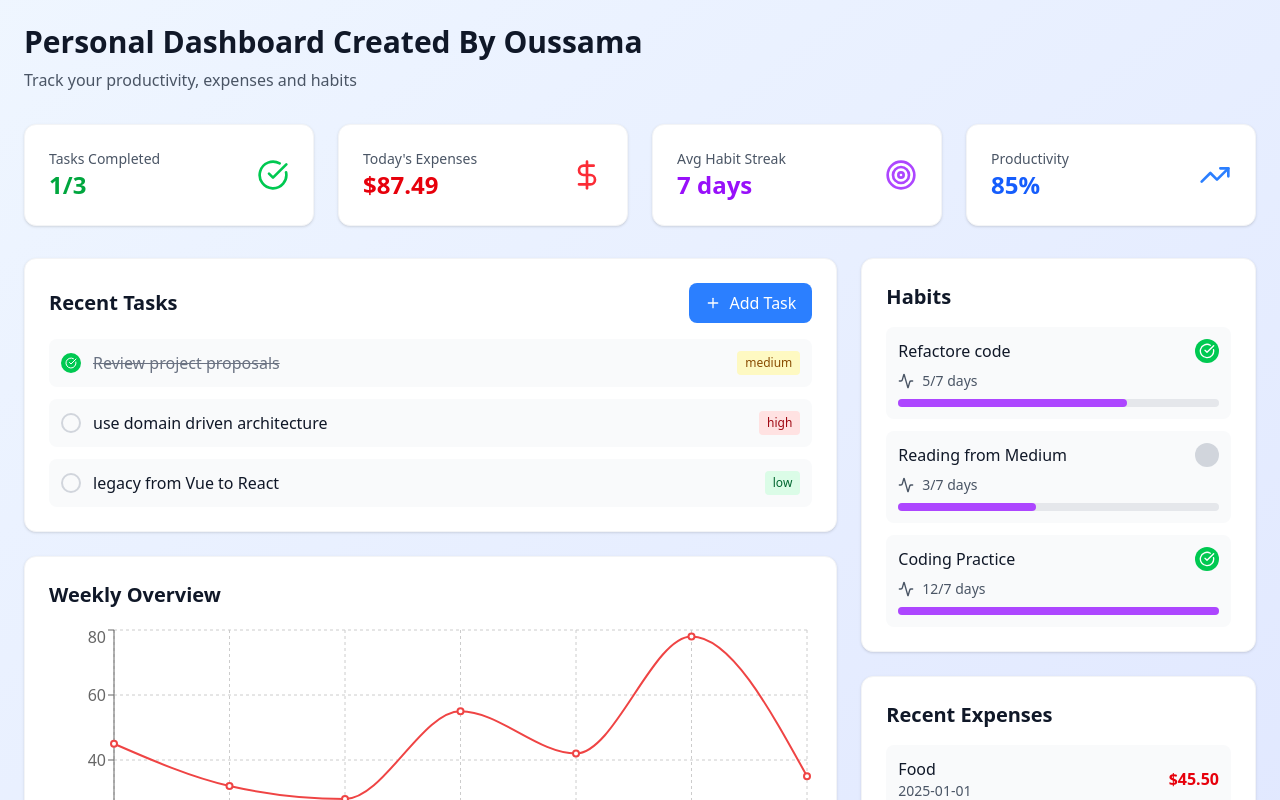
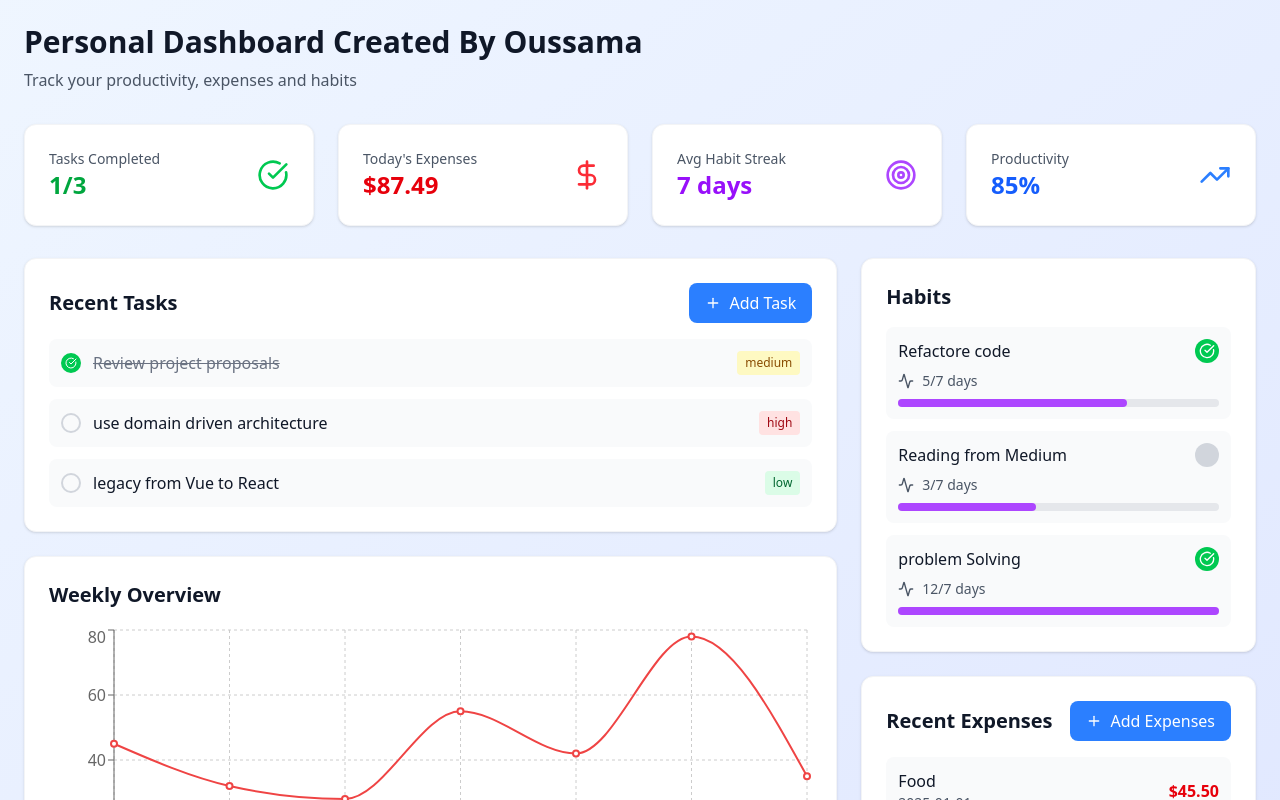
Before and after one commit to oussamabouyahia/personal-dashboard, a React (Vite) app: page / in a window 1280 px wide. Shown: the top 800 px of the page. Built offline with nearby package versions, Linux system fonts and the light colour scheme.

Commit message:
new feature to allow add an expense

```diff
--- a/src/App.jsx
+++ b/src/App.jsx
@@ -13,13 +13,25 @@ import Chart from "./components/Chart";
 import useTask from "./hooks/useTask";
 import useStats from "./hooks/useStats";
 export default function App() {
-
   const [newTask, setNewTask] = useState("");
 
-  const { tasks, showAddTask, setShowAddTask, addTask, toggleTask ,completedTasks} =
-    useTask(newTask, setNewTask);
+  const {
+    tasks,
+    showAddTask,
+    setShowAddTask,
+    addTask,
+    toggleTask,
+    completedTasks,
+  } = useTask(newTask, setNewTask);
   // Calculate stats
-  const {expenses,habits,totalExpenses,avgHabitStreak,toggleHabit}=useStats()
+  const {
+    expenses,
+    habits,
+    totalExpenses,
+    avgHabitStreak,
+    toggleHabit,
+    addExpense,
+  } = useStats();
 
   return (
     <div className="min-h-screen bg-gradient-to-br from-blue-50 to-indigo-100 p-6">
@@ -57,7 +69,7 @@ export default function App() {
             <Habits habits={habits} toggleHabit={toggleHabit} />
 
             {/* Recent Expenses */}
-            <Expenses expenses={expenses} />
+            <Expenses expenses={expenses} onAddExpense={addExpense} />
           </div>
         </div>
       </div>
--- /dev/null
+++ b/src/components/AddExpense.tsx
@@ -0,0 +1,114 @@
+import { useState } from "react";
+import { Plus, X } from "lucide-react";
+
+export default function AddExpense({ onAdd, onCancel }) {
+  const [category, setCategory] = useState("Food");
+  const [amount, setAmount] = useState("");
+  const [date, setDate] = useState(new Date().toLocaleDateString("en-CA"));
+  const [note, setNote] = useState("");
+
+  const valid = category && Number(amount) > 0;
+
+  const submit = (e) => {
+    e.preventDefault();
+    if (!valid) return;
+    onAdd?.({ category, amount: Number(amount), date, note });
+    onCancel?.(); // close after save
+  };
+
+  return (
+    <form
+      onSubmit={submit}
+      className="w-full bg-white rounded-xl border border-gray-200 shadow-sm p-4 sm:p-6"
+    >
+      <div className="grid grid-cols-1 sm:grid-cols-2 gap-4">
+        <div className="flex flex-col">
+          <label
+            htmlFor="category"
+            className="text-sm font-medium text-gray-700 mb-1"
+          >
+            Category
+          </label>
+          <select
+            id="category"
+            value={category}
+            onChange={(e) => setCategory(e.target.value)}
+            className="rounded-lg border-gray-300 px-3 py-2 focus:outline-none focus:ring-2 focus:ring-blue-500"
+          >
+            <option>Food</option>
+            <option>Transport</option>
+            <option>Software</option>
+          </select>
+        </div>
+
+        <div className="flex flex-col">
+          <label
+            htmlFor="amount"
+            className="text-sm font-medium text-gray-700 mb-1"
+          >
+            Amount
+          </label>
+          <input
+            id="amount"
+            type="number"
+            min="0"
+            step="0.01"
+            value={amount}
+            onChange={(e) => setAmount(e.target.value)}
+            className="rounded-lg border-gray-300 px-3 py-2 focus:outline-none focus:ring-2 focus:ring-blue-500"
+          />
+        </div>
+
+        <div className="flex flex-col">
+          <label
+            htmlFor="date"
+            className="text-sm font-medium text-gray-700 mb-1"
+          >
+            Date
+          </label>
+          <input
+            id="date"
+            type="date"
+            value={date}
+            onChange={(e) => setDate(e.target.value)}
+            className="rounded-lg border-gray-300 px-3 py-2 focus:outline-none focus:ring-2 focus:ring-blue-500"
+          />
+        </div>
+
+        <div className="flex flex-col sm:col-span-2">
+          <label
+            htmlFor="note"
+            className="text-sm font-medium text-gray-700 mb-1"
+          >
+            Note (optional)
+          </label>
+          <input
+            id="note"
+            type="text"
+            value={note}
+            onChange={(e) => setNote(e.target.value)}
+            placeholder="Description…"
+            className="rounded-lg border-gray-300 px-3 py-2 focus:outline-none focus:ring-2 focus:ring-blue-500"
+          />
+        </div>
+      </div>
+
+      <div className="mt-5 flex flex-col sm:flex-row gap-3">
+        <button
+          type="submit"
+          disabled={!valid}
+          className="inline-flex items-center justify-center gap-2 rounded-lg bg-blue-600 text-white px-4 py-2 hover:bg-blue-700 disabled:opacity-50"
+        >
+          <Plus className="h-4 w-4" /> Save Expense
+        </button>
+        <button
+          type="button"
+          onClick={onCancel}
+          className="inline-flex items-center justify-center gap-2 rounded-lg border border-gray-300 px-4 py-2 hover:bg-gray-50"
+        >
+          <X className="h-4 w-4" /> Cancel
+        </button>
+      </div>
+    </form>
+  );
+}
--- a/src/components/Expenses.jsx
+++ b/src/components/Expenses.jsx
@@ -1,31 +1,48 @@
+import { useState } from "react";
+import { Plus } from "lucide-react";
+import AddExpense from "./AddExpense";
 
+export default function Expenses({ expenses, onAddExpense }) {
+  const [showAdd, setShowAdd] = useState(false);
 
-const Expenses = ({expenses}) => {
   return (
     <div className="bg-white rounded-xl shadow-sm p-6 border border-gray-100">
-              <h2 className="text-xl font-semibold text-gray-900 mb-4">
-                Recent Expenses
-              </h2>
+      <div className="flex items-center justify-between mb-4">
+        <h2 className="text-xl font-semibold text-gray-900">Recent Expenses</h2>
+        <button
+          onClick={() => setShowAdd((s) => !s)}
+          className="flex items-center gap-2 bg-blue-500 text-white px-4 py-2 rounded-lg hover:bg-blue-600"
+        >
+          <Plus className="h-4 w-4" /> Add Expenses
+        </button>
+      </div>
+
+      {showAdd && (
+        <AddExpense
+          onAdd={(exp) => {
+            onAddExpense(exp);
+            setShowAdd(false);
+          }}
+          onCancel={() => setShowAdd(false)}
+        />
+      )}
+
       <div className="space-y-3">
-                {expenses.map((expense) => (
+        {expenses.map((exp) => (
           <div
-                    key={expense.id}
+            key={exp.id}
             className="flex items-center justify-between p-3 bg-gray-50 rounded-lg"
           >
             <div>
-                      <span className="font-medium text-gray-900">
-                        {expense.category}
-                      </span>
-                      <p className="text-sm text-gray-600">{expense.date}</p>
+              <span className="font-medium text-gray-900">{exp.category}</span>
+              <p className="text-sm text-gray-600">{exp.date}</p>
             </div>
             <span className="font-bold text-red-600">
-                      ${expense.amount.toFixed(2)}
+              ${Number(exp.amount).toFixed(2)}
             </span>
           </div>
         ))}
       </div>
     </div>
-  )
+  );
 }
-
-export default Expenses
--- a/src/components/Habits.jsx
+++ b/src/components/Habits.jsx
@@ -1,51 +1,17 @@
-
-import { CheckCircle,Activity } from 'lucide-react'
-const Habits = ({habits,toggleHabit}) => {
+import OneHabit from "./OneHabit";
+const Habits = ({ habits, toggleHabit }) => {
   return (
     <div className="bg-white rounded-xl shadow-sm p-6 border border-gray-100">
-              <h2 className="text-xl font-semibold text-gray-900 mb-4">
-                Habits
-              </h2>
+      <h2 className="text-xl font-semibold text-gray-900 mb-4">Habits</h2>
       <div className="space-y-3">
         {habits.map((habit) => (
           <div key={habit.id} className="p-3 bg-gray-50 rounded-lg">
-                    <div className="flex items-center justify-between mb-2">
-                      <span className="font-medium text-gray-900">
-                        {habit.name}
-                      </span>
-                      <button
-                        onClick={() => toggleHabit(habit.id)}
-                        className={`w-6 h-6 rounded-full ${
-                          habit.completed ? "bg-green-500" : "bg-gray-300"
-                        } transition-colors`}
-                      >
-                        {habit.completed && (
-                          <CheckCircle className="h-4 w-4 text-white m-1" />
-                        )}
-                      </button>
-                    </div>
-                    <div className="flex items-center gap-2 text-sm text-gray-600">
-                      <Activity className="h-4 w-4" />
-                      <span>
-                        {habit.streak}/{habit.target} days
-                      </span>
-                    </div>
-                    <div className="w-full bg-gray-200 rounded-full h-2 mt-2">
-                      <div
-                        className="bg-purple-500 h-2 rounded-full transition-all duration-300"
-                        style={{
-                          width: `${Math.min(
-                            100,
-                            (habit.streak / habit.target) * 100
-                          )}%`,
-                        }}
-                      ></div>
-                    </div>
+            <OneHabit habit={habit} toggleHabit={toggleHabit} />
           </div>
         ))}
       </div>
     </div>
-  )
-}
+  );
+};
 
-export default Habits
+export default Habits;
--- /dev/null
+++ b/src/components/OneHabit.jsx
@@ -0,0 +1,36 @@
+import { CheckCircle, Activity } from "lucide-react";
+const OneHabit = ({ habit, toggleHabit }) => {
+  return (
+    <>
+      <div className="flex items-center justify-between mb-2">
+        <span className="font-medium text-gray-900">{habit.name}</span>
+        <button
+          onClick={() => toggleHabit(habit.id)}
+          className={`w-6 h-6 rounded-full ${
+            habit.completed ? "bg-green-500" : "bg-gray-300"
+          } transition-colors`}
+        >
+          {habit.completed && (
+            <CheckCircle className="h-4 w-4 text-white m-1" />
+          )}
+        </button>
+      </div>
+      <div className="flex items-center gap-2 text-sm text-gray-600">
+        <Activity className="h-4 w-4" />
+        <span>
+          {habit.streak}/{habit.target} days
+        </span>
+      </div>
+      <div className="w-full bg-gray-200 rounded-full h-2 mt-2">
+        <div
+          className="bg-purple-500 h-2 rounded-full transition-all duration-300"
+          style={{
+            width: `${Math.min(100, (habit.streak / habit.target) * 100)}%`,
+          }}
+        ></div>
+      </div>
+    </>
+  );
+};
+
+export default OneHabit;
--- a/src/hooks/useStats.js
+++ b/src/hooks/useStats.js
@@ -1,34 +1,57 @@
+import { useMemo, useState } from "react";
+import { mockExpenses, mockHabits } from "../mockData";
 
-import { useState } from "react";
-import { mockExpenses,mockHabits } from "../mockData";
-export default function useStats(){
+export default function useStats() {
+  const [expenses, setExpenses] = useState(mockExpenses);
+  const [habits, setHabits] = useState(mockHabits);
 
-const [expenses, setExpenses] = useState(mockExpenses);
-  const [habits, setHabits] = useState(mockHabits);
-const totalExpenses = expenses.reduce(
-    (sum, expense) => sum + expense.amount,
-    0
-  );
-  const avgHabitStreak = Math.round(
-    habits.reduce((sum, habit) => sum + habit.streak, 0) / habits.length
-  );
+  const addExpense = ({ category, amount, date, note }) => {
+    if (!category || !amount || Number(amount) <= 0) return;
+    setExpenses((prev) => [
+      ...prev,
+      {
+        id: (crypto.randomUUID?.() ?? Date.now()).toString(),
+        category,
+        amount: Number(amount),
+        date,
+        note: note?.trim() || "",
+      },
+    ]);
+  };
 
   const toggleHabit = (id) => {
-    setHabits(prev=>
-      prev.map((habit) =>
-        habit.id === id
+    setHabits((prev) =>
+      prev.map((h) =>
+        h.id === id
           ? {
-              ...habit,
-              completed: !habit.completed,
-              streak: !habit.completed
-                ? habit.streak + 1
-                : Math.max(0, habit.streak - 1),
+              ...h,
+              completed: !h.completed,
+              streak: !h.completed ? h.streak + 1 : Math.max(0, h.streak - 1),
             }
-          : habit
+          : h
       )
     );
   };
-  return {expenses,habits,totalExpenses,avgHabitStreak,toggleHabit}
 
+  const totalExpenses = useMemo(
+    () => expenses.reduce((sum, e) => sum + Number(e.amount || 0), 0),
+    [expenses]
+  );
 
+  const avgHabitStreak = useMemo(
+    () =>
+      Math.round(
+        habits.reduce((sum, h) => sum + h.streak, 0) / (habits.length || 1)
+      ),
+    [habits]
+  );
+
+  return {
+    expenses,
+    habits,
+    totalExpenses,
+    avgHabitStreak,
+    addExpense,
+    toggleHabit,
+  };
 }
--- a/src/mockData.js
+++ b/src/mockData.js
@@ -1,26 +1,50 @@
 export const mockTasks = [
-  { id: 1, title: "Review project proposals", completed: true, priority: "medium", dueDate: "2025-08-13" },
-  { id: 2, title: "use domain driven architecture", completed: false, priority: "high", dueDate: "2025-08-15" },
-  { id: 3, title: "legacy from Vue to React", completed: false, priority: "low", dueDate: "2025-08-20" }
+  {
+    id: 1,
+    title: "Review project proposals",
+    completed: true,
+    priority: "medium",
+    dueDate: "2025-08-13",
+  },
+  {
+    id: 2,
+    title: "use domain driven architecture",
+    completed: false,
+    priority: "high",
+    dueDate: "2025-08-15",
+  },
+  {
+    id: 3,
+    title: "legacy from Vue to React",
+    completed: false,
+    priority: "low",
+    dueDate: "2025-08-20",
+  },
 ];
 
 export const mockExpenses = [
-  { id: 1, category: "Food", amount: 45.50, date: "2025-01-01" },
-  { id: 2, category: "Transport", amount: 12.00, date: "2024-05-13" },
-  { id: 3, category: "Software", amount: 29.99, date: "2025-08-12" }
+  { id: 1, category: "Food", amount: 45.5, date: "2025-01-01" },
+  { id: 2, category: "Transport", amount: 12.0, date: "2024-05-13" },
+  { id: 3, category: "Software", amount: 29.99, date: "2025-08-12" },
 ];
 
 export const mockHabits = [
   { id: 1, name: "Refactore code", streak: 5, target: 7, completed: true },
-  { id: 2, name: "Reading from Medium", streak: 3, target: 7, completed: false },
-  { id: 3, name: "Coding Practice", streak: 12, target: 7, completed: true }
+  {
+    id: 2,
+    name: "Reading from Medium",
+    streak: 3,
+    target: 7,
+    completed: false,
+  },
+  { id: 3, name: "problem Solving", streak: 12, target: 7, completed: true },
 ];
 export const weeklyData = [
-  { name: 'Mon', tasks: 4, expenses: 45 },
-  { name: 'Tue', tasks: 3, expenses: 32 },
-  { name: 'Wed', tasks: 5, expenses: 28 },
-  { name: 'Thu', tasks: 4, expenses: 55 },
-  { name: 'Fri', tasks: 6, expenses: 42 },
-  { name: 'Sat', tasks: 2, expenses: 78 },
-  { name: 'Sun', tasks: 3, expenses: 35 }
+  { name: "Mon", tasks: 4, expenses: 45 },
+  { name: "Tue", tasks: 3, expenses: 32 },
+  { name: "Wed", tasks: 5, expenses: 28 },
+  { name: "Thu", tasks: 4, expenses: 55 },
+  { name: "Fri", tasks: 6, expenses: 42 },
+  { name: "Sat", tasks: 2, expenses: 78 },
+  { name: "Sun", tasks: 3, expenses: 35 },
 ];
```
Also changed, not shown: src/components/Tasks.jsx (+12 -7 lines). Lines whose indentation alone changed are shown as unchanged.
